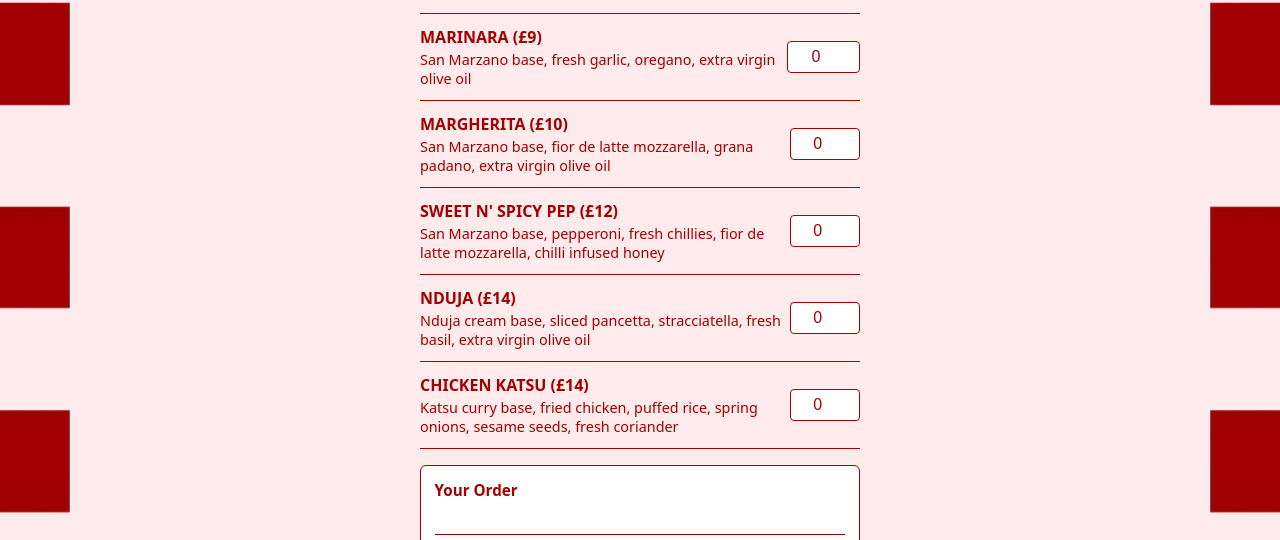
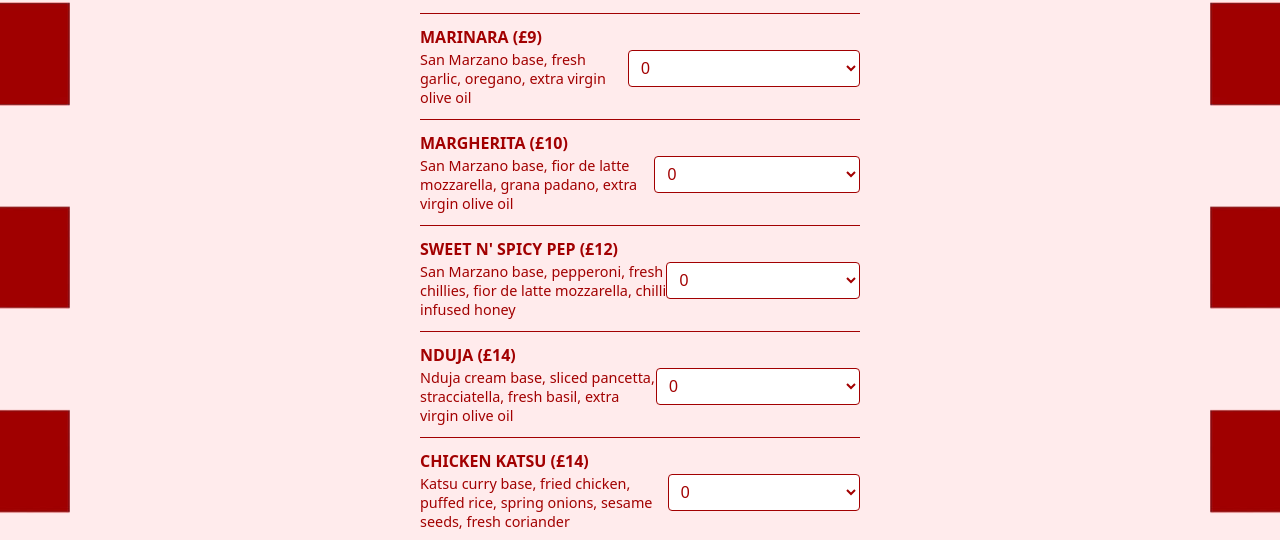
Before and after one commit to concretelobster/fusion-pizza, a plain HTML site: page index.html in a window 1280 px wide. Shown: the part 406-946 px from the top of the page. Drawn offline with Linux system fonts and the light colour scheme.

Commit message:
Change quantity input to select dropdowns for menu items
Replaced quantity input fields with select dropdowns for better user experience.

```diff
--- a/index.html
+++ b/index.html
@@ -223,7 +223,14 @@
             <strong>MARINARA (£9)</strong>
             <span>San Marzano base, fresh garlic, oregano, extra virgin olive oil</span>
           </div>
-          <input type="number" class="qty-input" name="qty_marinara" data-name="MARINARA" data-price="9" min="0" max="20" value="0">
+          <select class="qty-input" name="qty_marinara" data-name="MARINARA" data-price="9" aria-label="Marinara quantity">
+            <option value="0" selected>0</option>
+            <option value="1">1</option>
+            <option value="2">2</option>
+            <option value="3">3</option>
+            <option value="4">4</option>
+            <option value="5">5</option>
+          </select>
         </div>
 
         <div class="menu-row">
@@ -231,7 +238,14 @@
             <strong>MARGHERITA (£10)</strong>
             <span>San Marzano base, fior de latte mozzarella, grana padano, extra virgin olive oil</span>
           </div>
-          <input type="number" class="qty-input" name="qty_margherita" data-name="MARGHERITA" data-price="10" min="0" max="20" value="0">
+          <select class="qty-input" name="qty_margherita" data-name="MARGHERITA" data-price="10" aria-label="Margherita quantity">
+            <option value="0" selected>0</option>
+            <option value="1">1</option>
+            <option value="2">2</option>
+            <option value="3">3</option>
+            <option value="4">4</option>
+            <option value="5">5</option>
+          </select>
         </div>
 
         <div class="menu-row">
@@ -239,7 +253,14 @@
             <strong>SWEET N' SPICY PEP (£12)</strong>
             <span>San Marzano base, pepperoni, fresh chillies, fior de latte mozzarella, chilli infused honey</span>
           </div>
-          <input type="number" class="qty-input" name="qty_sweet_spicy_pep" data-name="SWEET N' SPICY PEP" data-price="12" min="0" max="20" value="0">
+          <select class="qty-input" name="qty_sweet_spicy_pep" data-name="SWEET N' SPICY PEP" data-price="12" aria-label="Sweet N Spicy Pep quantity">
+            <option value="0" selected>0</option>
+            <option value="1">1</option>
+            <option value="2">2</option>
+            <option value="3">3</option>
+            <option value="4">4</option>
+            <option value="5">5</option>
+          </select>
         </div>
 
         <div class="menu-row">
@@ -247,7 +268,14 @@
             <strong>NDUJA (£14)</strong>
             <span>Nduja cream base, sliced pancetta, stracciatella, fresh basil, extra virgin olive oil</span>
           </div>
-          <input type="number" class="qty-input" name="qty_nduja" data-name="NDUJA" data-price="14" min="0" max="20" value="0">
+          <select class="qty-input" name="qty_nduja" data-name="NDUJA" data-price="14" aria-label="Nduja quantity">
+            <option value="0" selected>0</option>
+            <option value="1">1</option>
+            <option value="2">2</option>
+            <option value="3">3</option>
+            <option value="4">4</option>
+            <option value="5">5</option>
+          </select>
         </div>
 
         <div class="menu-row">
@@ -255,7 +283,14 @@
             <strong>CHICKEN KATSU (£14)</strong>
             <span>Katsu curry base, fried chicken, puffed rice, spring onions, sesame seeds, fresh coriander</span>
           </div>
-          <input type="number" class="qty-input" name="qty_chicken_katsu" data-name="CHICKEN KATSU" data-price="14" min="0" max="20" value="0">
+          <select class="qty-input" name="qty_chicken_katsu" data-name="CHICKEN KATSU" data-price="14" aria-label="Chicken Katsu quantity">
+            <option value="0" selected>0</option>
+            <option value="1">1</option>
+            <option value="2">2</option>
+            <option value="3">3</option>
+            <option value="4">4</option>
+            <option value="5">5</option>
+          </select>
         </div>
 
       </div>
```
